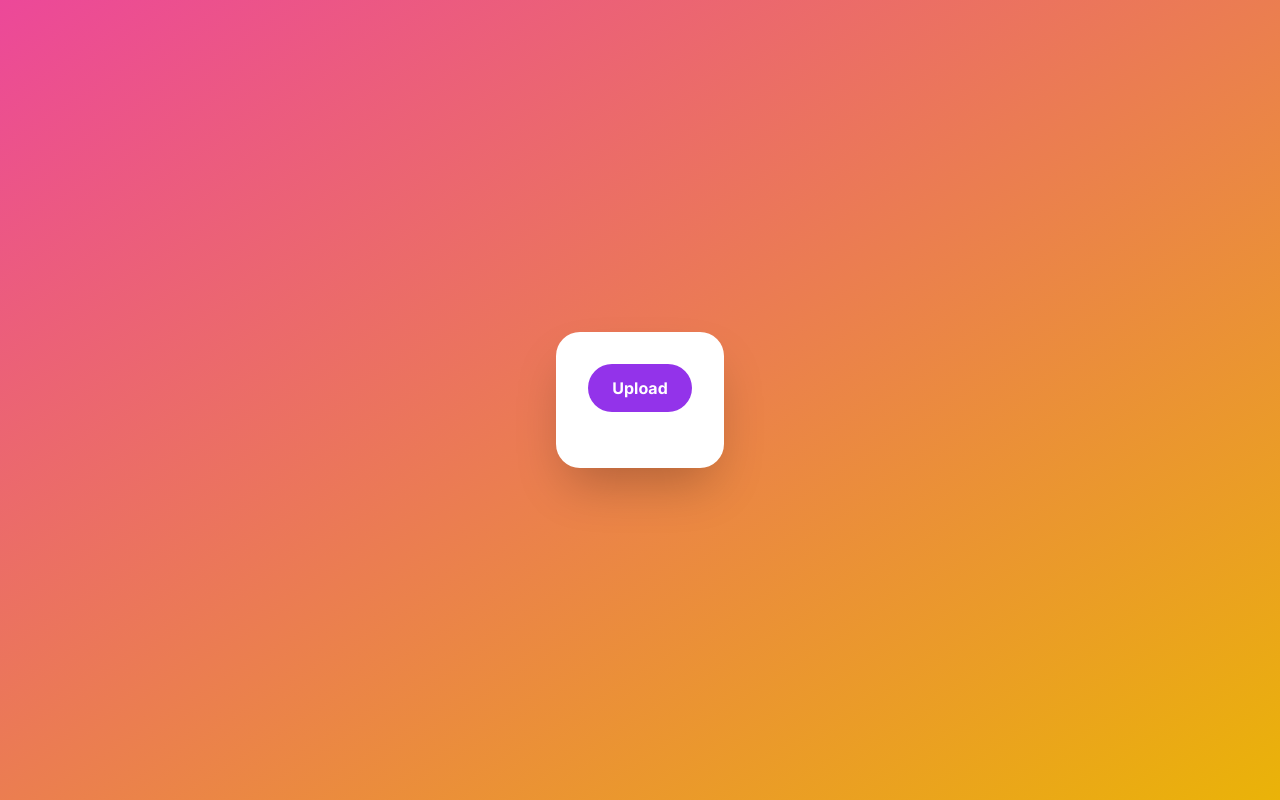
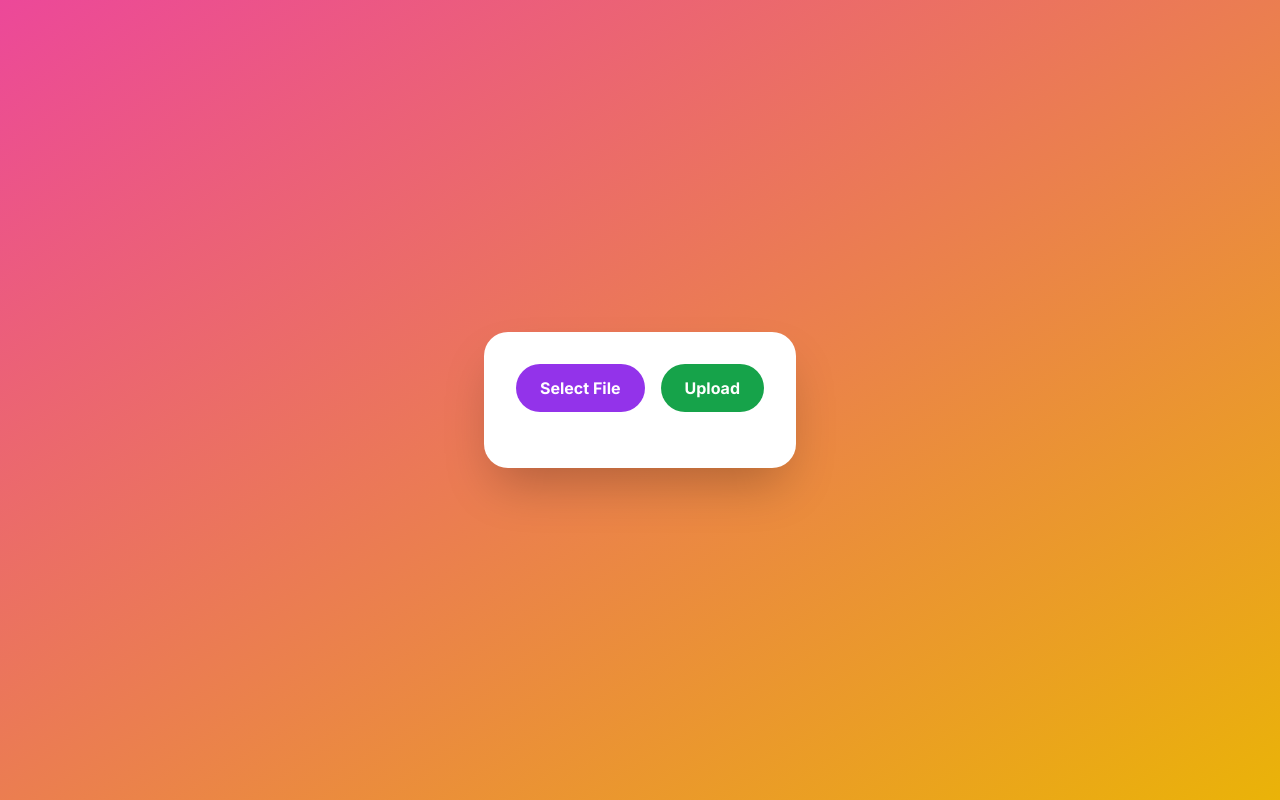
Before and after one commit to Saiweb3dev/DecentraContent, a Next.js app in the folder DecentraContent_NextJS/: page / in a window 1280 px wide. Built offline with nearby package versions, Linux system fonts and the light colour scheme.

Commit message:
url copy clipboard feature added

```diff
--- a/DecentraContent_NextJS/src/app/page.tsx
+++ b/DecentraContent_NextJS/src/app/page.tsx
@@ -1,19 +1,22 @@
 "use client";
 import { useState, useRef } from "react";
+import { copyToClipboard } from "./utils/copyToClipboard";
 
 export default function Home() {
-  const [file, setFile] = useState("");
+  const [file, setFile] = useState<File | null>(null);
   const [cid, setCid] = useState("");
   const [uploading, setUploading] = useState(false);
   const [uploadSuccess, setUploadSuccess] = useState(false);
   const inputFile = useRef<HTMLInputElement>(null);
 
-  const uploadFile = async (fileToUpload: File) => {
+  const uploadFile = async () => {
+    if (!file) return;
+
     try {
       setUploading(true);
       setUploadSuccess(false);
       const data = new FormData();
-      data.set("file", fileToUpload);
+      data.set("file", file);
       const res = await fetch("/api/files", {
         method: "POST",
         body: data,
@@ -31,19 +34,51 @@ export default function Home() {
 
   const handleChange = (e: any) => {
     setFile(e.target.files[0]);
-    uploadFile(e.target.files[0]);
   };
 
   return (
     <main className="w-full min-h-screen bg-gradient-to-br from-pink-500 to-yellow-500 flex flex-col justify-center items-center">
       <div className="bg-white rounded-3xl shadow-2xl p-8">
         <div className="flex items-center justify-center mb-6">
-          <label
-            htmlFor="file"
-            className="bg-purple-600 hover:bg-purple-700 text-white font-bold py-3 px-6 rounded-full cursor-pointer transition duration-300 ease-in-out transform hover:-translate-y-1 hover:scale-110"
+          <button
+            className="bg-purple-600 hover:bg-purple-700 text-white font-bold py-3 px-6 rounded-full cursor-pointer transition duration-300 ease-in-out transform hover:-translate-y-1 hover:scale-110 mr-4"
+            onClick={() => inputFile.current?.click()}
           >
-            {uploading ? "Uploading..." : "Upload"}
-          </label>
+            Select File
+          </button>
+          <button
+            className="bg-green-600 hover:bg-green-700 text-white font-bold py-3 px-6 rounded-full cursor-pointer transition duration-300 ease-in-out transform hover:-translate-y-1 hover:scale-110"
+            disabled={!file || uploading}
+            onClick={uploadFile}
+          >
+            {uploading ? (
+              <div className="flex items-center">
+                <svg
+                  className="animate-spin -ml-1 mr-3 h-5 w-5 text-white"
+                  xmlns="http://www.w3.org/2000/svg"
+                  fill="none"
+                  viewBox="0 0 24 24"
+                >
+                  <circle
+                    className="opacity-25"
+                    cx="12"
+                    cy="12"
+                    r="10"
+                    stroke="currentColor"
+                    strokeWidth="4"
+                  ></circle>
+                  <path
+                    className="opacity-75"
+                    fill="currentColor"
+                    d="M4 12a8 8 0 018-8V0C5.373 0 0 5.373 0 12h4zm2 5.291A7.962 7.962 0 014 12H0c0 3.042 1.135 5.824 3 7.938l3-2.647z"
+                  ></path>
+                </svg>
+                Uploading...
+              </div>
+            ) : (
+              "Upload"
+            )}
+          </button>
           <input
             type="file"
             id="file"
@@ -52,12 +87,41 @@ export default function Home() {
             className="hidden"
           />
         </div>
+        {file && (
+          <div className="mb-4">
+            <p className="text-black font-semibold text-3xl mb-2">
+              File Preview:
+            </p>
+            <img
+              src={URL.createObjectURL(file)}
+              alt="File Preview"
+              className="max-w-full h-auto rounded-2xl shadow-lg"
+            />
+          </div>
+        )}
         {cid && (
-          <img
-            src={`${process.env.NEXT_PUBLIC_GATEWAY_URL}/ipfs/${cid}`}
-            alt="Image from IPFS"
-            className="max-w-full h-auto rounded-2xl shadow-lg"
-          />
+          <div className="flex flex-col space-y-6 justify-center items-center">
+            <h1 className="text-2xl font-bold text-black">Uploaded File:</h1>
+            <img
+              src={`${process.env.NEXT_PUBLIC_GATEWAY_URL}/ipfs/${cid}`}
+              alt="Image from IPFS"
+              className="max-w-full h-auto rounded-2xl shadow-lg"
+            />
+            <div className="flex items-center">
+              <input
+                type="text"
+                value={`ipfs://${cid}`}
+                readOnly
+                className="bg-gray-200 text-black font-semibold py-2 px-4 rounded-l-md"
+              />
+              <button
+                className="bg-blue-600 hover:bg-blue-700 text-white font-bold py-2 px-4 rounded-r-md"
+                onClick={() => copyToClipboard(`ipfs://${cid}`)}
+              >
+                Copy
+              </button>
+            </div>
+          </div>
         )}
         {uploadSuccess && (
           <p className="mt-4 text-green-600 font-semibold">
--- /dev/null
+++ b/DecentraContent_NextJS/src/app/utils/copyToClipboard.ts
@@ -0,0 +1,10 @@
+export const copyToClipboard = (text: string) => {
+  navigator.clipboard.writeText(text).then(
+    () => {
+      alert("IPFS hash copied to clipboard!");
+    },
+    (err) => {
+      console.error("Failed to copy IPFS hash: ", err);
+    }
+  );
+};
```
